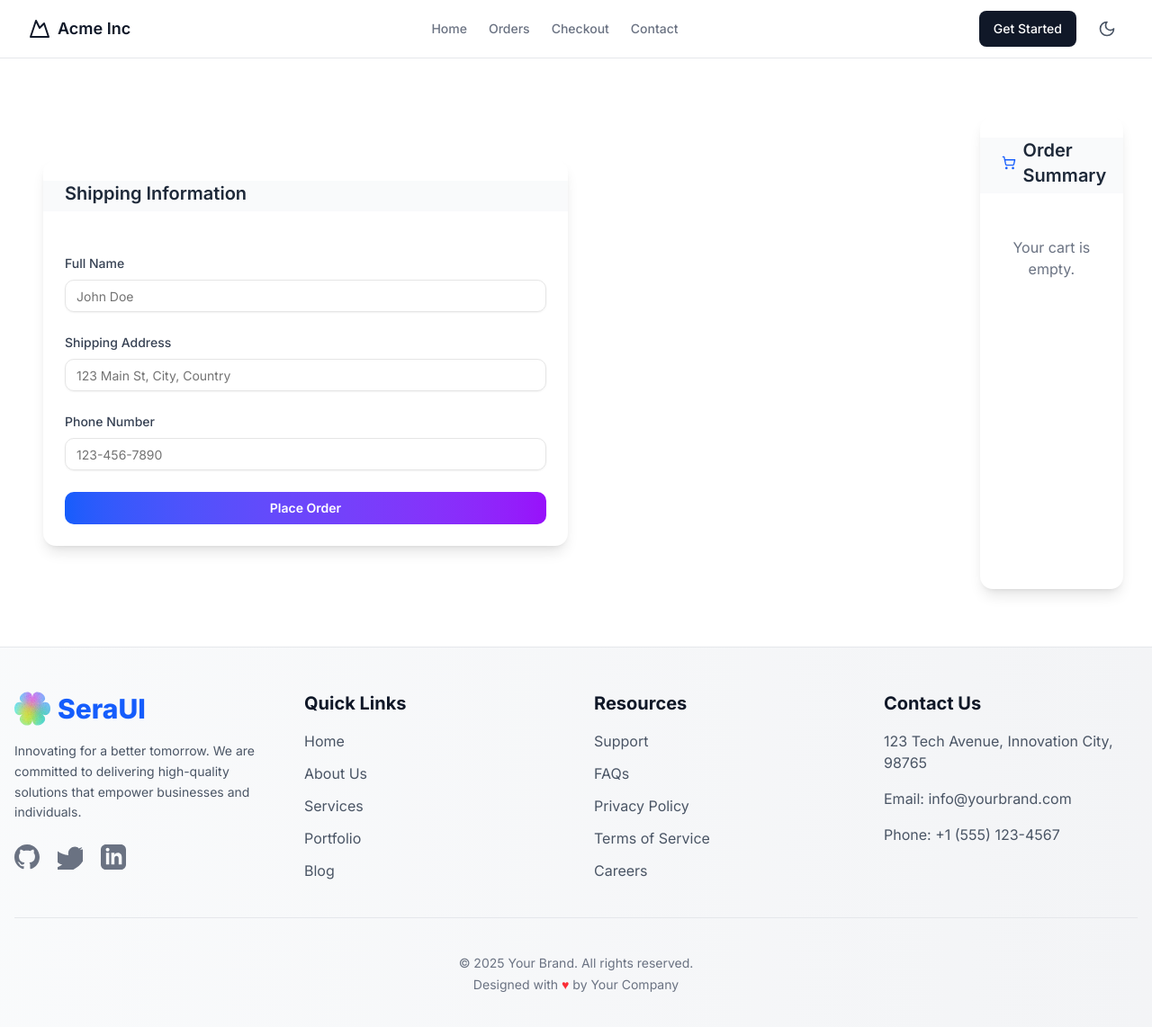
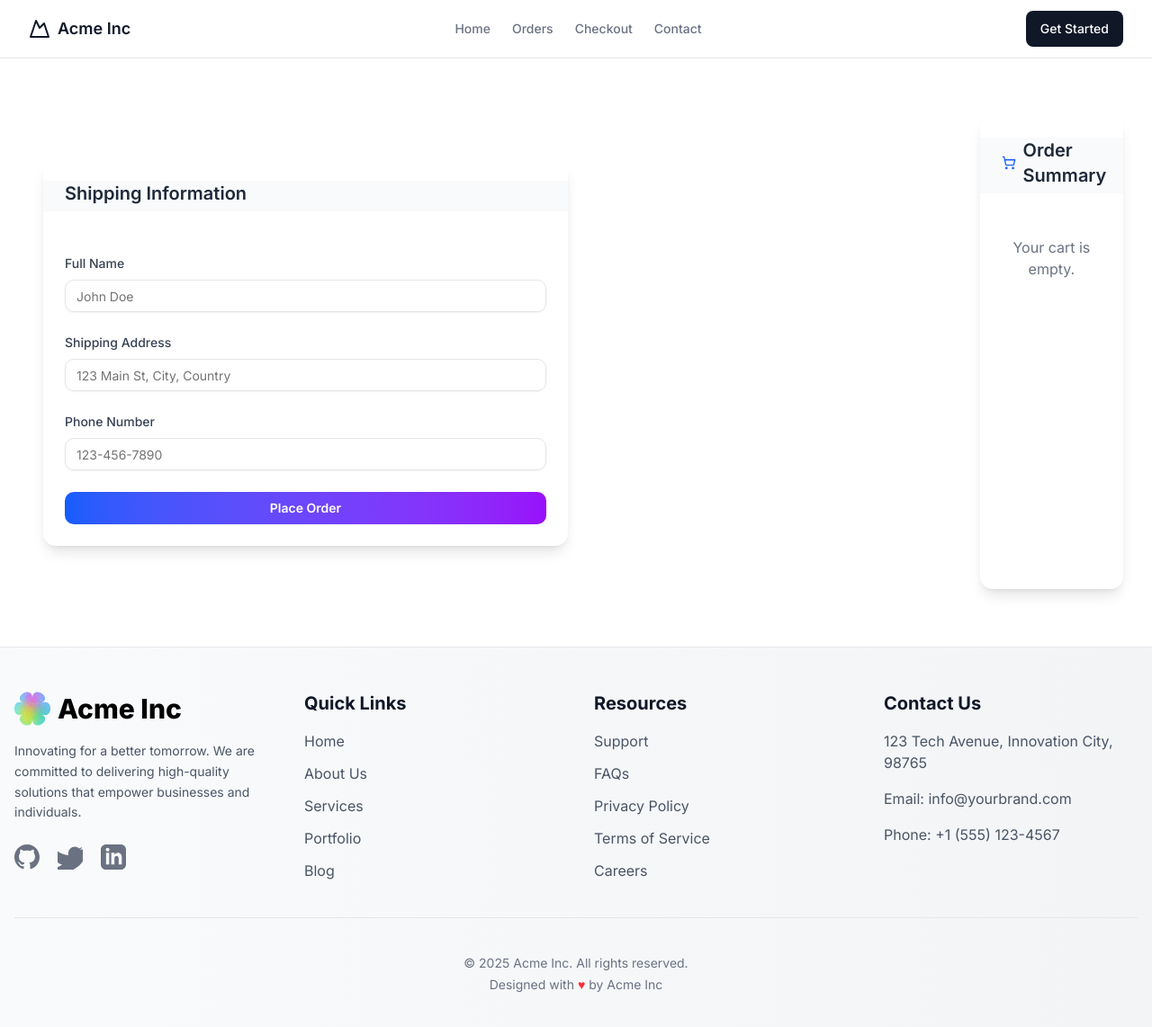
Before and after one commit to Mujahid2000/product, a Next.js app: page /checkout in a window 1280 px wide. Shown: the top 1142 px of the page at 90% size. Built offline with nearby package versions, Linux system fonts and the light colour scheme.

Commit message:
add new code by

```diff
--- a/Component/Footer.tsx
+++ b/Component/Footer.tsx
@@ -174,8 +174,8 @@ const Footer = () => {
                 </filter>
               </defs>
             </svg>
-            <h3 className="text-3xl font-extrabold text-blue-600 dark:text-teal-400">
-              SeraUI
+            <h3 className="text-3xl font-extrabold text-black dark:text-teal-400">
+              Acme Inc
             </h3>
           </div>
           <p className="text-gray-600 dark:text-gray-300 text-sm leading-relaxed">
@@ -314,11 +314,10 @@ const Footer = () => {
       </div>
       <div className="text-center text-gray-500 dark:text-gray-400 text-sm pt-10 mt-10 border-t border-gray-200 dark:border-gray-700">
         <p>
-          &copy; {new Date().getFullYear()} Your Brand. All rights reserved.
+          &copy; {new Date().getFullYear()} Acme Inc. All rights reserved.
         </p>
         <p className="mt-1">
-          Designed with <span className="text-red-500">&hearts;</span> by Your
-          Company
+          Designed with <span className="text-red-500">&hearts;</span> by Acme Inc
         </p>
       </div>
     </footer>
--- a/Component/Navbar.tsx
+++ b/Component/Navbar.tsx
@@ -148,18 +148,7 @@ const Header = () => {
                 Get Started
              </a>
 
-            {/* Theme Toggle Button */}
-            <button
-              onClick={toggleTheme}
-              className="p-2 rounded-md text-gray-600 dark:text-gray-300 hover:text-gray-900 dark:hover:text-white hover:bg-gray-100 dark:hover:bg-gray-800 focus:outline-none focus:ring-2 focus:ring-inset focus:ring-gray-500 dark:focus:ring-gray-400 transition-colors duration-300"
-              aria-label="Toggle theme"
-            >
-              {theme === 'dark' ? (
-                <SunIcon className="h-5 w-5" />
-              ) : (
-                <MoonIcon className="h-5 w-5" />
-              )}
-            </button>
+
 
             {/* Mobile Menu Button */}
             <div className="md:hidden">
--- a/app/product/[id]/page.tsx
+++ b/app/product/[id]/page.tsx
@@ -7,7 +7,6 @@ import { Card, CardContent,  CardHeader, CardTitle } from '@/components/ui/card'
 import { ShoppingCart } from 'lucide-react';
 export const dynamic = 'force-dynamic';
 export const fetchCache = 'force-no-store';
-
 
 
 // // Explicitly type generateStaticParams to match the dynamic route
```
